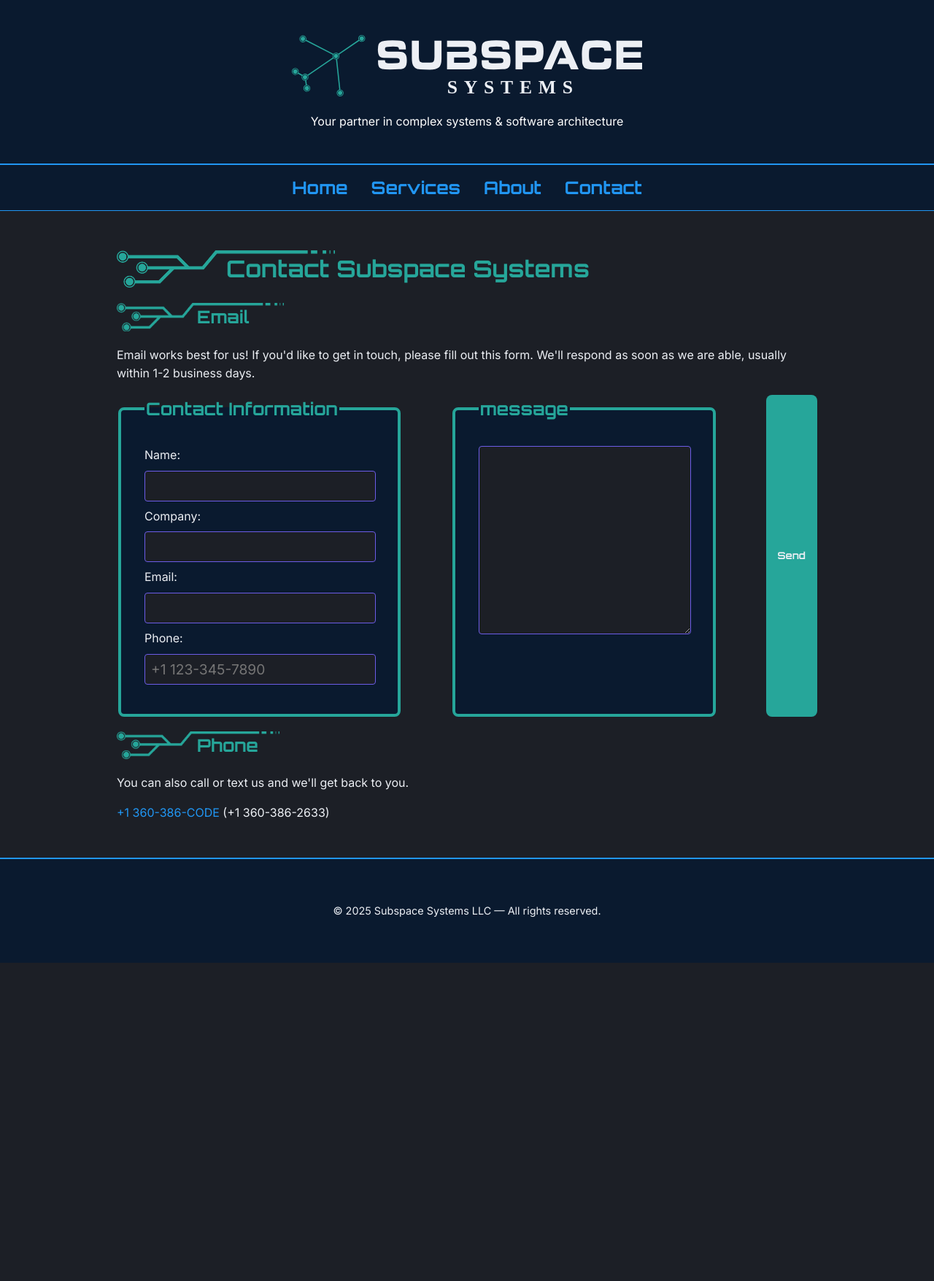
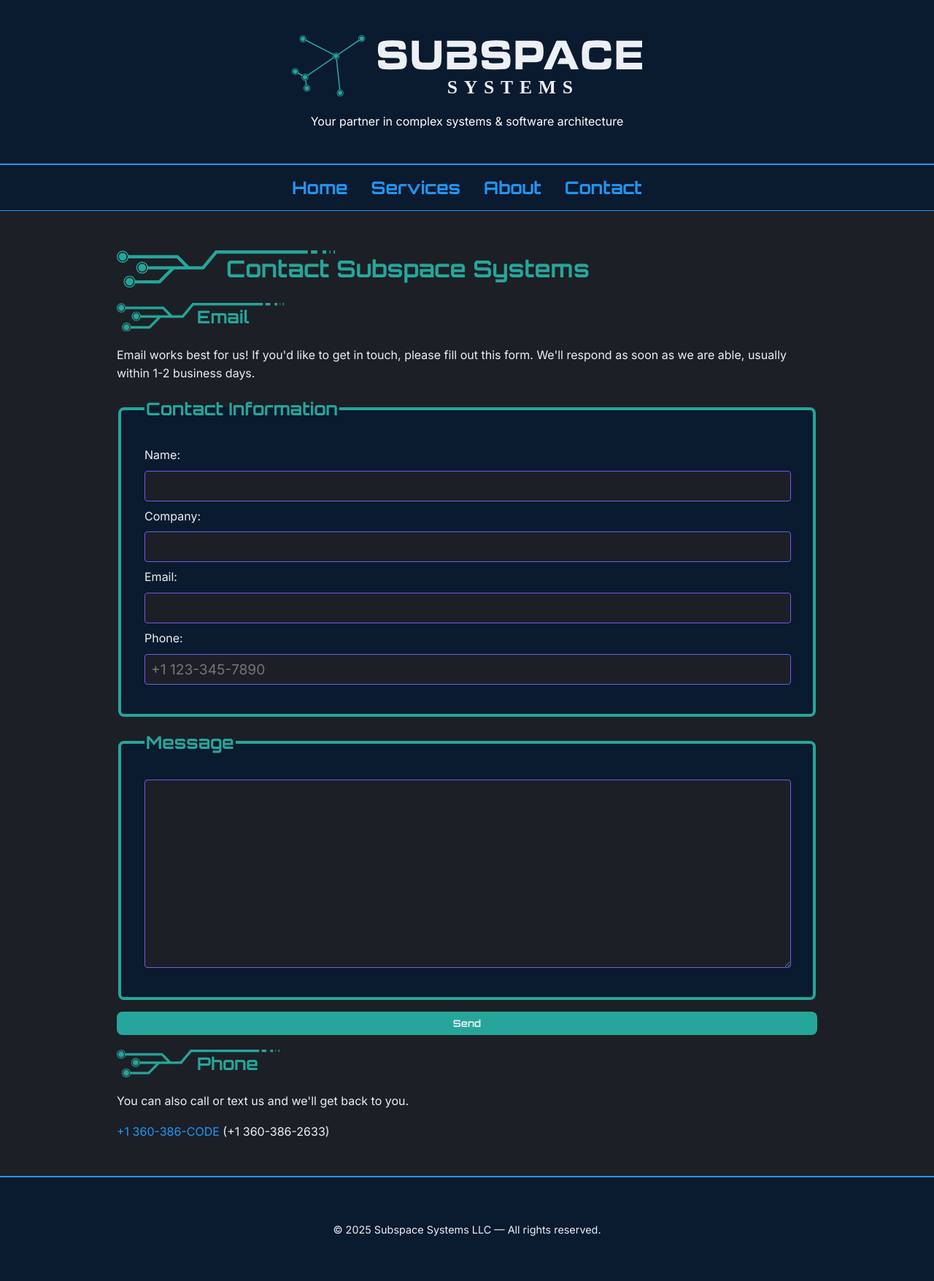
Before and after one commit to subspacesystems/website-2025b, a Jekyll site: the page built from contact/index.html, in a window 1280 px wide. Shown: the whole page at 73% size. Built offline with Jekyll 4.4.1, drawn with Linux system fonts in a browser that asks for light colours; before the commit the page ends 1319 px from its top, so only the background shows below that.

Commit message:
Fix form stacking

```diff
--- a/assets/css/main.scss
+++ b/assets/css/main.scss
@@ -212,6 +212,7 @@ form {
   flex-wrap: wrap; /* Allows items to wrap to the next line on smaller screens */
   gap: 1rem; /* Spacing between form groups */
   justify-content: space-between; /* Distributes items evenly */
+  flex-direction: column; /* Stack form groups vertically */
 }
 
 /* Individual form group (label + input) */
--- a/contact/index.html
+++ b/contact/index.html
@@ -41,7 +41,7 @@ title: Contact
     </div>
   </fieldset>
   <fieldset>
-    <legend>message</legend>
+    <legend>Message</legend>
     <div class="form-group">
       <textarea rows="10" name="message" id="message"></textarea>
     </div>
```
